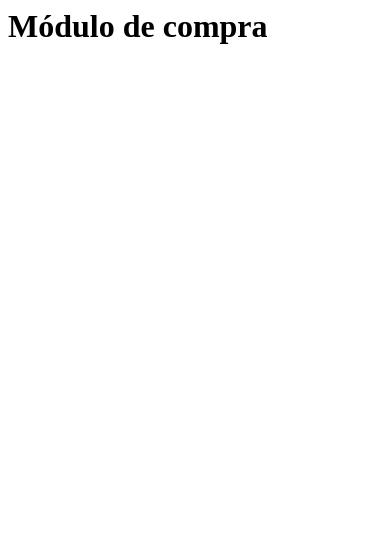
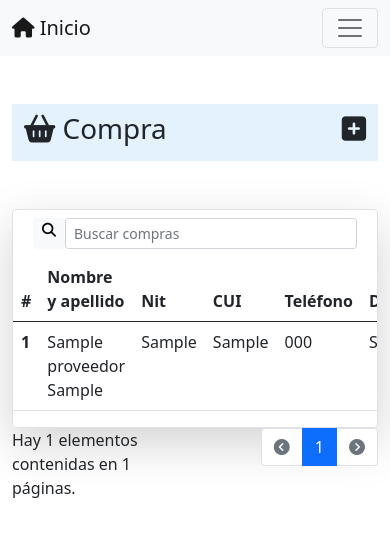
Before and after one commit to cpablop1/sisteg, a Django app: page /compra/ in a window 390 px wide. Shown: the top 537 px of the page. Run offline with Django 5.2, Linux system fonts and the light colour scheme; a user stored in the database is signed in; tables that the repository leaves empty hold one stand-in row (values such as "Sample post").

Commit message:
Inicializando el módulo de compras

```diff
--- /dev/null
+++ b/sisteg/static/js/compra/agregar.js
@@ -0,0 +1,26 @@
+import * as alerta from '../alertas/alertas.js';
+import { cambiar } from './cambiar.js';
+import { listar } from './listar.js';
+
+export function agregar(form) {
+    let formData = new FormData(form)
+    fetch('/compra/agregar-proveedor/', {
+        method: 'POST',
+        headers: {
+            'X-CSRFToken': document.querySelector('[name=csrfmiddlewaretoken]').value
+        },
+        body: formData
+    }).then(res => {
+        return res.json();
+    }).then(data => {
+        if (data.res) {
+            alerta.success(data.msg);
+            cambiar();
+            setTimeout(() => {
+                listar();
+            }, 500);
+        } else {
+            alerta.danger(data.msg);
+        }
+    });
+}
--- /dev/null
+++ b/sisteg/static/js/compra/cambiar.js
@@ -0,0 +1,18 @@
+// Evento para cambiar de vista entre el formulario y el listado de categoría
+export function cambiar() {
+    let btn_agregar = document.getElementById('agregar');
+    let form_agregar = document.getElementById('form_agregar');
+    let listar = document.getElementById('listar');
+    form_agregar.reset();
+
+    if (listar.hidden) {
+        btn_agregar.innerHTML = '<i class="fa-solid fa-square-plus"></i>';
+        listar.hidden = false;
+        form_agregar.hidden = true;
+    } else {
+        btn_agregar.innerHTML = '<i class="fa-solid fa-list"></i>';
+        listar.hidden = true;
+        form_agregar.hidden = false;
+        document.getElementById('nombres').focus();
+    }
+}
--- /dev/null
+++ b/sisteg/static/js/compra/editar.js
@@ -0,0 +1,13 @@
+import { cambiar } from "./cambiar.js";
+
+export function editar(id) {
+    cambiar();
+    fetch(`/compra/listar-proveedor/?id=${id}`).then(res => res.json()).then(data => {
+        let inputs = ['id', 'nombres', 'apellidos', 'nit', 'cui', 'telefono', 'direccion', 'correo', 'empresa'];
+        setTimeout(() => {
+            Array.from(inputs, value => {
+                document.getElementById(value).value = data.data[0][value];
+            });
+        }, 1000);
+    });
+}
--- /dev/null
+++ b/sisteg/static/js/compra/listar.js
@@ -0,0 +1,58 @@
+export function listar(data_p = { 'pagina': 1, 'buscar': '' }) {
+    let params = new URLSearchParams(data_p).toString();
+    fetch(`/compra/listar-proveedor/?${params}`).then(res => res.json()).then(data => {
+        let tabla = document.getElementById('tbl_listar');
+        let fila = '';
+        let pages = '';
+        let previous;
+        let next;
+        if (data.has_next) {
+            let new_data = { ...data_p }
+            new_data.pagina += 1
+            let jsonData = JSON.stringify(new_data);
+            next = `<li class="page-item"><a class="page-link" href="#" onclick='listar(${jsonData})'><i class="fa-solid fa-circle-chevron-right"></i></a></li>`
+        } else {
+            next = `<li class="page-item disabled"><a class="page-link" href="#"><i class="fa-solid fa-circle-chevron-right"></i></a></li>`
+        }
+        if (data.has_previous) {
+            let new_data = { ...data_p }
+            new_data.pagina -= 1
+            let jsonData = JSON.stringify(new_data);
+            previous = `<li class="page-item"><a class="page-link" href="#" onclick='listar(${jsonData})'><i class="fa-solid fa-circle-chevron-left"></i></a></li>`
+        } else {
+            previous = `<li class="page-item disabled"><a class="page-link" href="#"><i class="fa-solid fa-circle-chevron-left"></i></a></li>`
+        }
+        Array.from(data.page_range, pagina => {
+            let new_data = { ...data_p }
+            new_data.pagina = pagina
+            let jsonData = JSON.stringify(new_data);
+            pages += `<li class="page-item" id="page-${pagina}"><a class="page-link" href="#" onclick='listar(${jsonData})'>${pagina}</a></li>`;
+        });
+
+
+        Array.from(data.data, (proveedor, indice) => {
+            fila += `
+                <tr>
+                    <th scope="row">${indice + 1}</th>
+                    <td>${proveedor.nombres} ${proveedor.apellidos}</td>
+                    <td>${proveedor.nit}</td>
+                    <td>${proveedor.cui}</td>
+                    <td>${proveedor.telefono}</td>
+                    <td>${proveedor.direccion}</td>
+                    <td>${proveedor.correo}</td>
+                    <td>${proveedor.empresa}</td>
+                    <td>${proveedor.usuario}</td>
+                    <td>${proveedor.fecha_ingreso}</td>
+                    <td>${proveedor.fecha_actualizacion}</td>
+                    <td><i class="fa-solid fa-pen-to-square btn btn-warning btn-sm" editar="${proveedor.id}"></i></td>
+                    <td><i class="fa-solid fa-trash-can btn btn-danger btn-sm" eliminar="${proveedor.id}"></i></td>
+                </tr>`;
+        });
+
+        tabla.childNodes[3].innerHTML = fila;
+        document.getElementById('pagination').innerHTML = previous + pages + next;
+        document.getElementById(`page-${data_p.pagina}`).classList.add('active');
+        document.getElementById('count').innerHTML = `Hay ${data.count} elementos contenidas en ${data.num_pages} páginas.`;
+
+    });
+}
--- /dev/null
+++ b/sisteg/static/js/compra/main.js
@@ -0,0 +1,50 @@
+import * as alerta from '../alertas/alertas.js';
+import { cambiar } from './cambiar.js';
+import { agregar } from './agregar.js';
+import { listar } from './listar.js';
+import { editar } from './editar.js';
+import { validacion } from './validacion.js';
+
+window.onload = () => {
+    let titulo = document.getElementById('titulo');
+    titulo.innerHTML = `<i class="fa-solid fa-basket-shopping"></i> Compra`;
+    listar();
+}
+
+window.listar = (data) => {
+    listar(data);
+}
+
+// Evento para cambiar de vista entre el formulario y el listado de proveedores
+document.getElementById('agregar').addEventListener('click', e => {
+    cambiar();
+});
+
+// Evento para agregar proveedor
+document.getElementById('form_agregar').addEventListener('submit', e => {
+    e.preventDefault();
+    let form = e.target;
+    if (validacion(form)) {
+        agregar(form)
+    } else {
+        alerta.warning('Complete el formulario para continuar.');
+    }
+});
+
+// Evento para editar marca
+document.getElementById('tbl_listar').addEventListener('click', e => {
+    let id = parseInt(e.target.getAttribute('editar'))
+    if (id) {
+        editar(id);
+    }
+});
+
+// Evento para buscar marcas
+document.getElementById('buscar').addEventListener('input', e => {
+    let buscar = e.target.value.trim();
+    if (buscar.length > 0) {
+        listar({ 'pagina': 1, 'buscar': buscar });
+    } else {
+        listar();
+    }
+});
--- /dev/null
+++ b/sisteg/templates/compra/agregar.html
@@ -0,0 +1,12 @@
+<form class="border rounded shadow-lg p-5 mt-5" id="form_agregar" hidden>
+    {% csrf_token %}
+    <div class="mb-3">
+        <label for="nombres" class="form-label">Nombres</label>
+        <input type="text" class="form-control" name="id" id="id" hidden>
+        <input type="text" class="form-control" name="nombres" id="nombres" maxlength="150">
+    </div>
+
+    <div class="mb-3 d-flex justify-content-end">
+        <button type="submit" class="btn btn-primary">Guardar</button>
+    </div>
+</form>
--- a/sisteg/templates/compra/compra.html
+++ b/sisteg/templates/compra/compra.html
@@ -1 +1,13 @@
-<h1>Módulo de compra</h1>
+{% extends 'layout/layout.html' %}
+
+{% load static %}
+
+{% block contenido %}
+{% include 'compra/listar.html' %}
+{% include 'compra/agregar.html' %}
+{% endblock %}
+
+
+{% block script %}
+<script src="{% static 'js/compra/main.js' %}" type="module"></script>
+{% endblock %}
--- /dev/null
+++ b/sisteg/templates/compra/listar.html
@@ -0,0 +1,43 @@
+<div id="listar">
+    <div class="table-responsive border rounded shadow-lg mt-5">
+        <div class="row justify-content-end m-2">
+            <div class="col-12 col-md-6">
+                <div class="d-flex">
+                    <i class="fa-solid fa-magnifying-glass btn btn-light btn-sm"></i>
+                    <input type="search" class="form-control form-control-sm" id="buscar" placeholder="Buscar compras">
+                </div>
+            </div>
+        </div>
+        <table class="table" id="tbl_listar">
+            <thead>
+                <tr>
+                    <th scope="col">#</th>
+                    <th scope="col">Nombre y apellido</th>
+                    <th scope="col">Nit</th>
+                    <th scope="col">CUI</th>
+                    <th scope="col">Teléfono</th>
+                    <th scope="col">Dirección</th>
+                    <th scope="col">Correo</th>
+                    <th scope="col">Empresa</th>
+                    <th scope="col">Usuario</th>
+                    <th scope="col">Agregada</th>
+                    <th scope="col">Actualizada</th>
+                    <th scope="col" colspan="2" class="text-center">Acciones</th>
+                </tr>
+            </thead>
+            <tbody>
+            </tbody>
+        </table>
+    </div>
+    <div class="row">
+        <div class="col">
+            <p id="count"></p>
+        </div>
+        <div class="col">
+            <nav aria-label="Search results pages">
+                <ul class="pagination justify-content-end me-md-3" id="pagination">
+                </ul>
+            </nav>
+        </div>
+    </div>
+</div>
--- a/sisteg/templates/layout/layout.html
+++ b/sisteg/templates/layout/layout.html
@@ -59,7 +59,7 @@
                             Compra
                         </a>
                         <ul class="dropdown-menu" aria-labelledby="navbarDropdown">
-                            <li><a class="dropdown-item" href="#"><i class="fa-solid fa-basket-shopping"></i> Compra</a>
+                            <li><a class="dropdown-item" href="{% url 'compra' %}"><i class="fa-solid fa-basket-shopping"></i> Compra</a>
                             </li>
                             <li>
                                 <hr class="dropdown-divider">
```
Also changed, not shown: sisteg/static/js/compra/validacion.js (added, +26 -0 lines).
